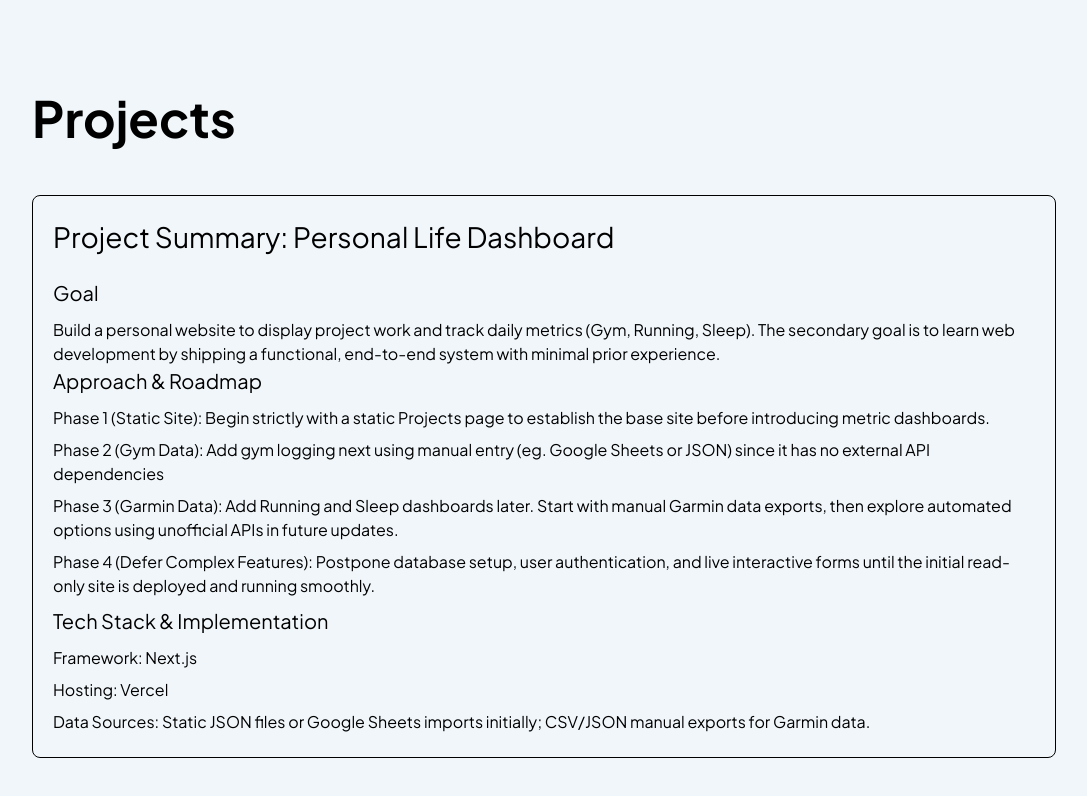
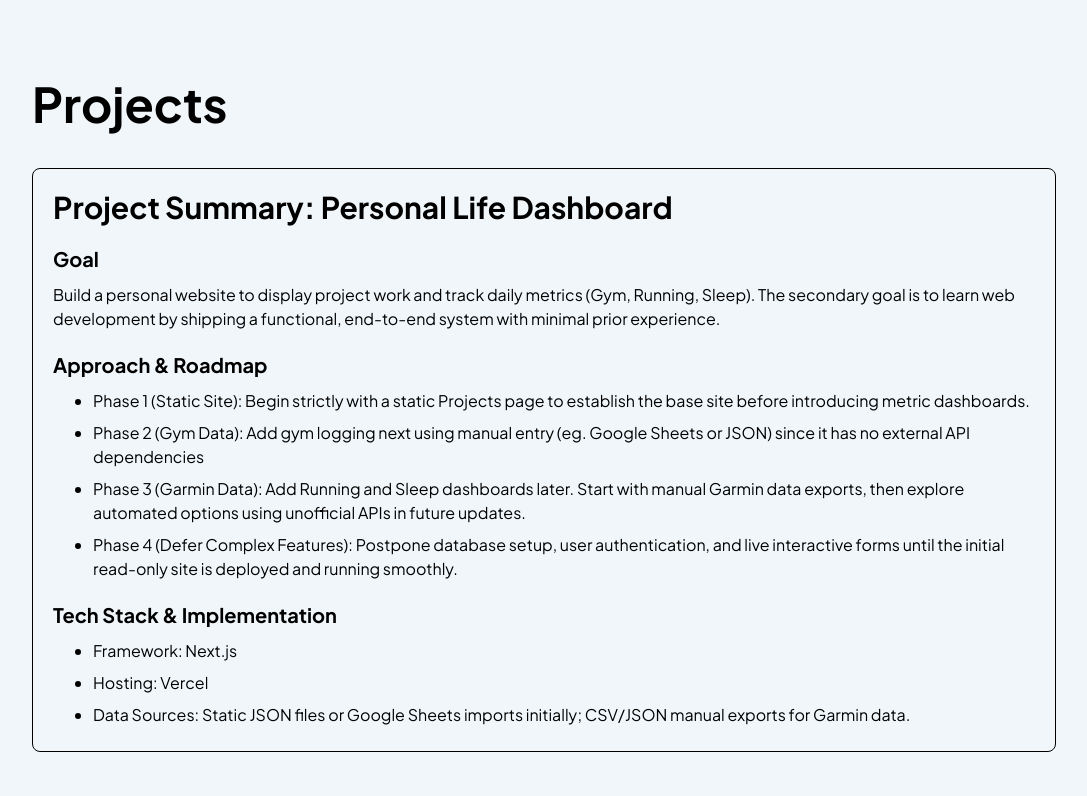
Before and after one commit to lucas-guo-2008/personal-website, a Next.js app: page /projects in a window 1280 px wide. Shown: the top 796 px of the page, without its empty margins (96-1183 px from the left). Built offline with nearby package versions, Linux system fonts and the light colour scheme.

Commit message:
feat: remove main-styles.css, turning it into Tailwind

```diff
--- a/app/projects/main-styles.css
+++ /dev/null
@@ -1,91 +0,0 @@
-body {
-  background-color: rgb(240, 246, 250);
-  margin: 10vh 10vw;
-}
-
-p {
-  margin: 0;
-}
-
-h2 {
-  font-size: 28px;
-  margin: 20px 0px;
-}
-
-h3 {
-  font-size: 20px;
-  margin-bottom: 10px;
-}
-
-.page-header {
-  font-weight: bold;
-  font-size: 50px;
-  margin-bottom: 40px;
-}
-
-.project-summary-container,
-.journal-container {
-  margin-bottom: 10vh;
-  border-style: solid;
-  border-radius: 8px;
-  border-width: 1px;
-  padding: 0px 20px 15px 20px;
-}
-
-ul li {
-  margin-bottom: 8px;
-}
-
-.journal-container-title {
-  margin-bottom: 30px;
-}
-
-.journal-entry-container {
-  border-style: solid;
-  border-color: rgb(203, 213, 225);
-  border-width: 1px;
-  border-radius: 8px;
-  overflow: hidden;
-  margin: 0px 20px 20px 20px;
-}
-
-.journal-entry-header {
-  cursor: pointer;
-  display: flex;
-  align-items: center;
-  background-color: rgba(201, 234, 255, 0.7);
-  transition: background-color 0.2s ease;
-}
-
-.journal-entry-header:hover {
-  background-color: rgba(201, 234, 255, 1);
-}
-
-.toggle-journal-entry-button {
-  background-color: transparent;
-  height: 28px;
-  border: none;
-  font-family: inherit;
-  margin-right: 15px;
-  cursor: pointer;
-}
-
-.journal-entry-title {
-  flex-grow: 1;
-  font-size: 18px;
-  font-weight: 700;
-  margin: 15px 20px;
-}
-
-.journal-entry-content {
-  padding: 10px 20px;
-  background-color: rgba(201, 234, 255, 0.3);
-}
-
-.journal-entry-text {
-  white-space: pre-line;
-  /* reads \n as newline */
-  margin-left: 45px;
-  margin-top: 10px;
-  margin-bottom: 10px;
-}
--- a/app/projects/page.tsx
+++ b/app/projects/page.tsx
@@ -1,7 +1,6 @@
 'use client'
 
 import React from 'react';
-import './main-styles.css';
 import Link from 'next/link';
 
 interface Phase {
@@ -22,26 +21,26 @@ interface ProjectSummariesProps {
 
 function ProjectSummary({ title, summary, phases, stack }:ProjectData) {
   return (
-    <div className="project-summary-container">
-      <h2 className="w-fit">
-        <Link href="/projects/this" className="hover:underline underline-offset-4">Project Summary: {title}</Link>
+    <div className="border rounded-lg px-5 pb-4">
+      <h2 className="w-fit text-3xl font-bold my-5">
+        <Link href="/projects/this" className="hover:underline underline-offset-8">Project Summary: {title}</Link>
       </h2>
 
-      <h3>Goal</h3>
+      <h3 className="font-bold text-xl mt-5 mb-2.5">Goal</h3>
       <p>{summary}</p>
 
-      <h3>Approach & Roadmap</h3>
-      <ul>{phases.map((phase, index) => {
+      <h3 className="font-bold text-xl mt-5 mb-2.5">Approach & Roadmap</h3>
+      <ul className="list-disc list-outside pl-10 space-y-2">{phases.map((phase, index) => {
         return (
           <li key={index}>Phase {index+1}{(phase.comment) ? ` (${phase.comment})`: ''}: {phase.description}</li>
         );
       })}
       </ul>
 
-      <h3>Tech Stack & Implementation</h3>
-      <ul>{stack.map((str, index) => {
+      <h3 className="font-bold text-xl mt-5 mb-2.5">Tech Stack & Implementation</h3>
+      <ul className="list-disc list-outside pl-10 space-y-2">{stack.map((str, index) => {
         return (
-          <li key={index}>{str}</li>
+          <li key={index} className="mb-2">{str}</li>
         );
       })}
       </ul>
@@ -86,9 +85,11 @@ export default function ProjectPage() {
   ];
 
   return (
-    <main>
-      <header className="page-header">Projects</header>
-      <ProjectSummaries projectSummaries={projectSummaries}/>
-    </main>
+    <body className="bg-[rgb(240,246,250)]">
+      <main className="my-[10vh] mx-[10vw]">
+        <header className="font-bold text-5xl mb-10">Projects</header>
+        <ProjectSummaries projectSummaries={projectSummaries}/>
+      </main>
+    </body>
   );
 }
```
